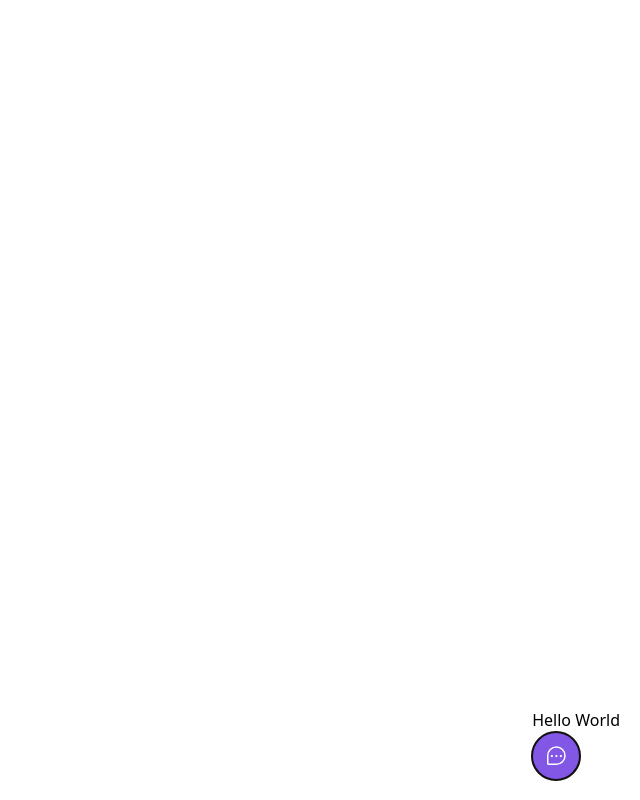
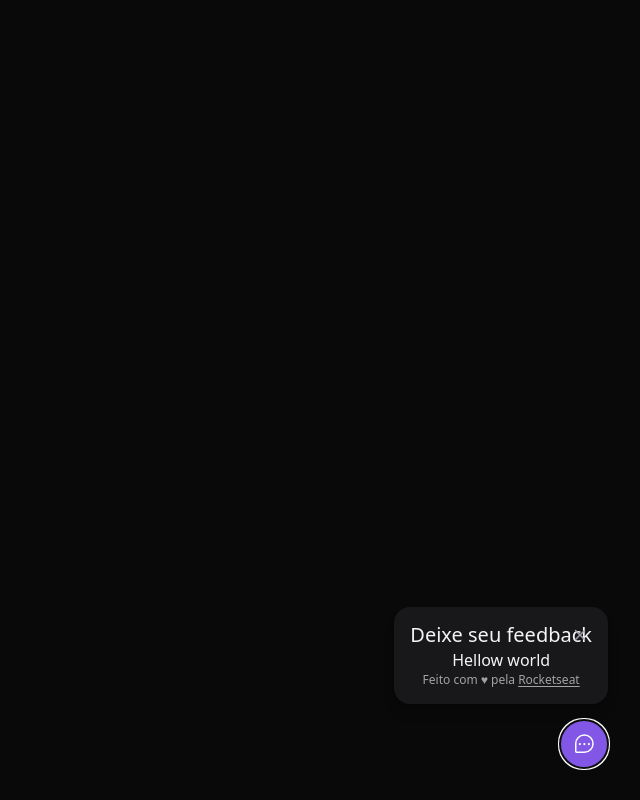
Before and after one commit to ViniciusHack/nlw7-return-widget, a React (Vite) app: page / in a window 1280 px wide. Both pictures are taken after a click on the button "Feedback". Shown: the whole page, without its empty margins (640-1280 px from the left). Built offline with nearby package versions, Linux system fonts and the light colour scheme.

Commit message:
feature: WidgetForm component => Header, Footer and CloseButton

```diff
--- /dev/null
+++ b/src/components/CloseButton.tsx
@@ -0,0 +1,10 @@
+import { Popover } from "@headlessui/react";
+import { X } from "phosphor-react";
+
+export function CloseButton() {
+  return (
+    <Popover.Button className="top-5 right-5 absolute text-zinc-400 hover:text-zinc-100" title="Fechar formulário de feedback">
+      <X weight="bold" className="w-4 h-4" />
+    </Popover.Button>
+  );
+}
--- a/src/components/Widget.tsx
+++ b/src/components/Widget.tsx
@@ -1,10 +1,11 @@
 import { Popover } from '@headlessui/react';
 import { ChatTeardropDots } from 'phosphor-react';
+import { WidgetForm } from './WidgetForm';
 
 export function Widget() {
   return (
-    <Popover className='absolute bottom-5 right-5'>
-      <Popover.Panel>Hello World</Popover.Panel>
+    <Popover className='absolute bottom-4 right-4 md:bottom-8 md:right-8 flex flex-col items-end'>
+      <Popover.Panel><WidgetForm /></Popover.Panel>
 
       <Popover.Button className='bg-brand-500 rounded-full px-3 h-12 text-white flex items-center group'>
         <ChatTeardropDots className="w-6 h-6" />
--- /dev/null
+++ b/src/components/WidgetForm.tsx
@@ -0,0 +1,18 @@
+import { CloseButton } from "./CloseButton";
+
+export function WidgetForm() {
+  return (
+    <div className="bg-zinc-900 p-4 relative rounded-2xl mb-4 flex flex-col items-center shadow-lg w-[calc(100vw-2rem)] md:w-auto">
+
+      <header>
+        <span className="text-xl leading-6">Deixe seu feedback</span>
+
+        <CloseButton />
+      </header>
+      <p>Hellow world</p>
+      <footer className="text-xs text-neutral-400">
+        Feito com ♥ pela <a className="underline underline-offset-2" href="https://rocketseat.com.br">Rocketseat</a>
+      </footer>
+    </div>
+  );
+}
--- a/src/global.css
+++ b/src/global.css
@@ -1,3 +1,7 @@
 @tailwind base;
 @tailwind components;
 @tailwind utilities;
+
+body {
+  @apply bg-[#09090A] text-zinc-100;
+}
```
